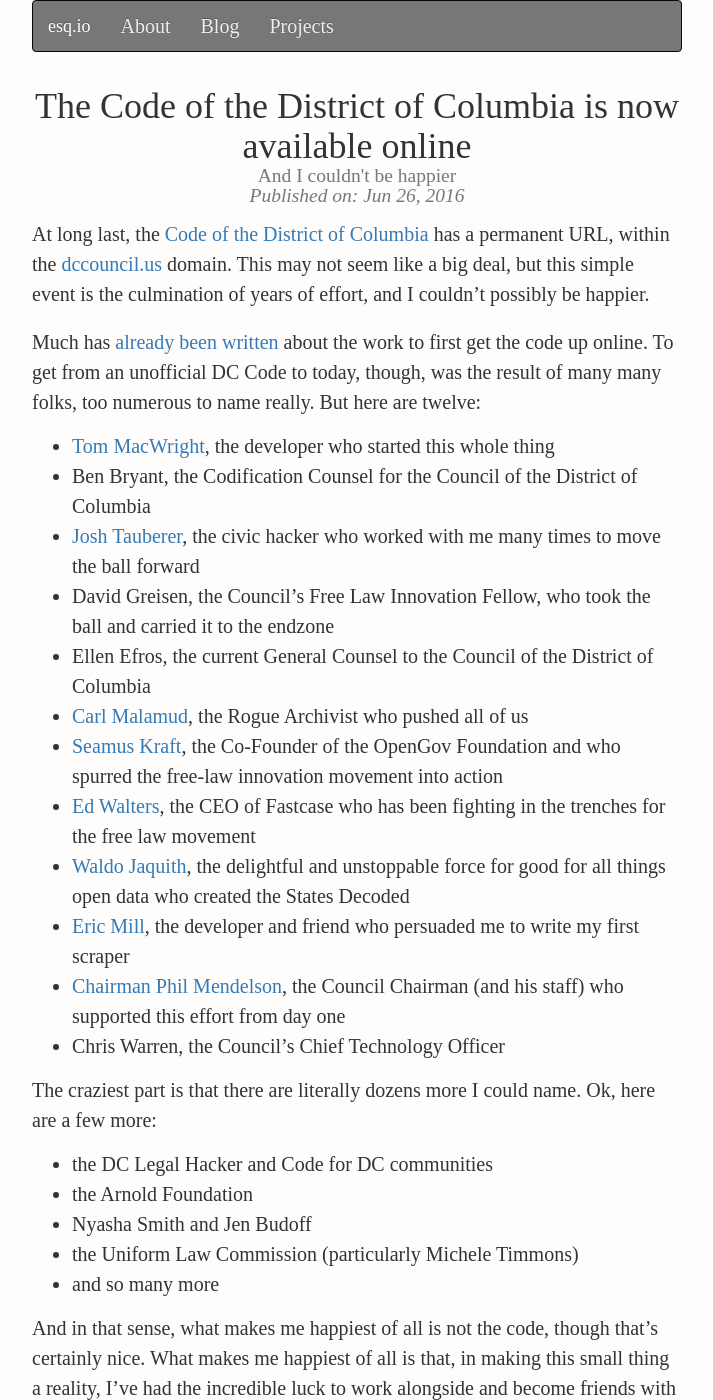
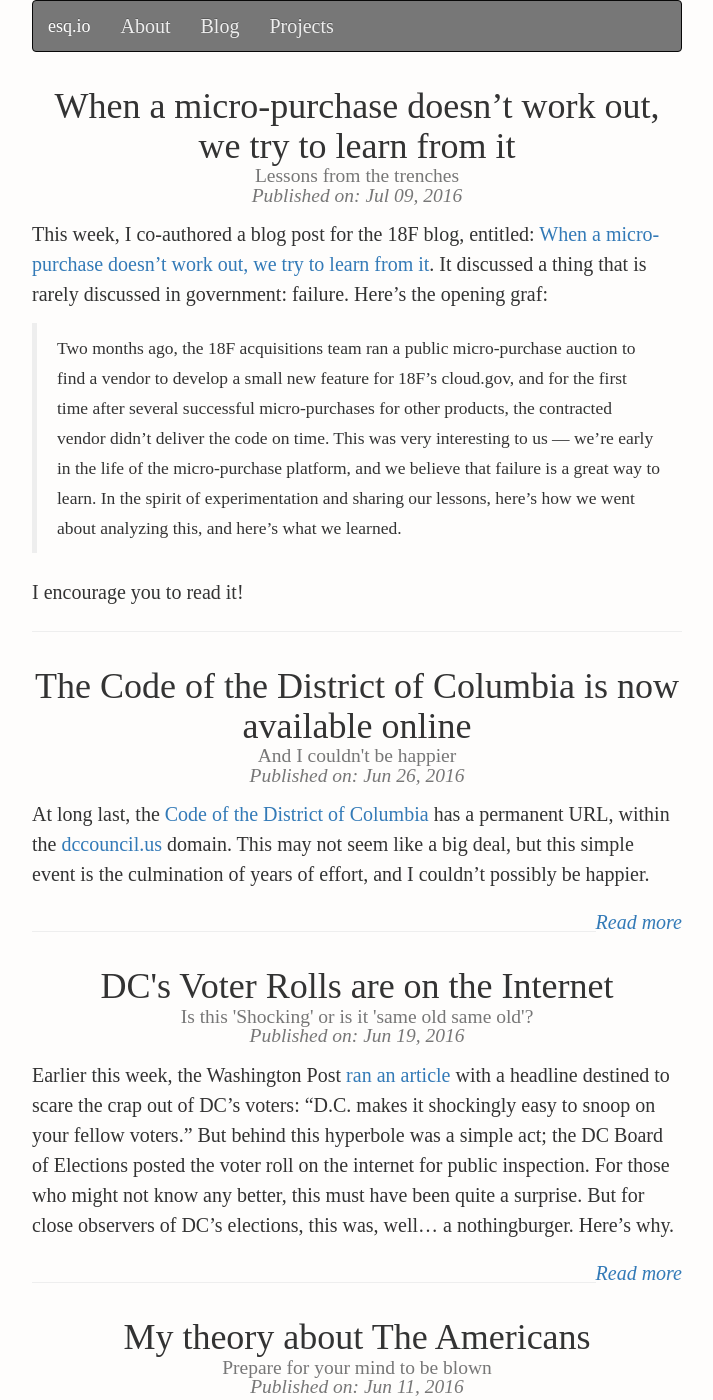
Before and after one commit to vdavez/website, a Jekyll site: the page built from _pages/blog.md, in a window 1280 px wide and 1400 px high. Shown: the whole window, without its empty margins (283-996 px from the left). Built offline with Jekyll 4.4.1, drawn with Linux system fonts in a browser that asks for light colours; nearby versions of some CDN libraries; some of the changed text lies outside the part shown.

Commit message:
added micro-purchase post

```diff
--- /dev/null
+++ b/_blog/2016-07-09-when-a-micro-purchase-fails.md
@@ -0,0 +1,15 @@
+---
+title: when-a-micro-purchase-fails
+posttitle: "When a micro-purchase doesn’t work out, we try to learn from it"
+subtitle: "Lessons from the trenches"
+date: 2016-07-09
+layout: post
+newest: true
+---
+
+This week, I co-authored a blog post for the 18F blog, entitled: [When a micro-purchase doesn’t work out, we try to learn from it](https://18f.gsa.gov/2016/07/07/when-a-micropurchase-doesnt-work-out-we-try-to-learn-from-it/
+). It discussed a thing that is rarely discussed in government: failure. Here's the opening graf:
+
+> Two months ago, the 18F acquisitions team ran a public micro-purchase auction to find a vendor to develop a small new feature for 18F's cloud.gov, and for the first time after several successful micro-purchases for other products, the contracted vendor didn’t deliver the code on time. This was very interesting to us — we’re early in the life of the micro-purchase platform, and we believe that failure is a great way to learn. In the spirit of experimentation and sharing our lessons, here’s how we went about analyzing this, and here’s what we learned.
+
+I encourage you to read it!
```
Also changed, not shown: _blog/2016-06-26-dc-code-in-beta.md (+1 -1 lines).
